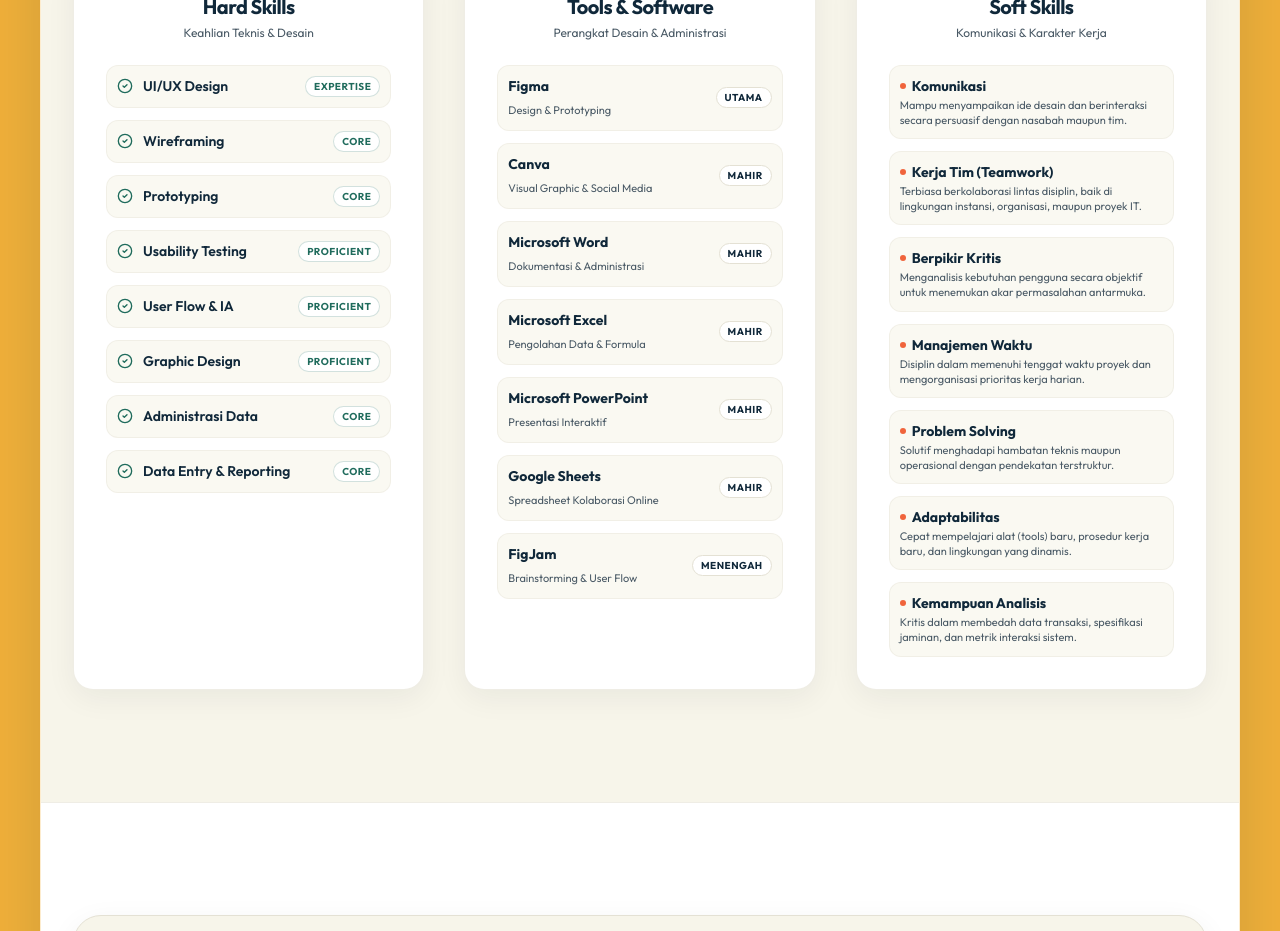
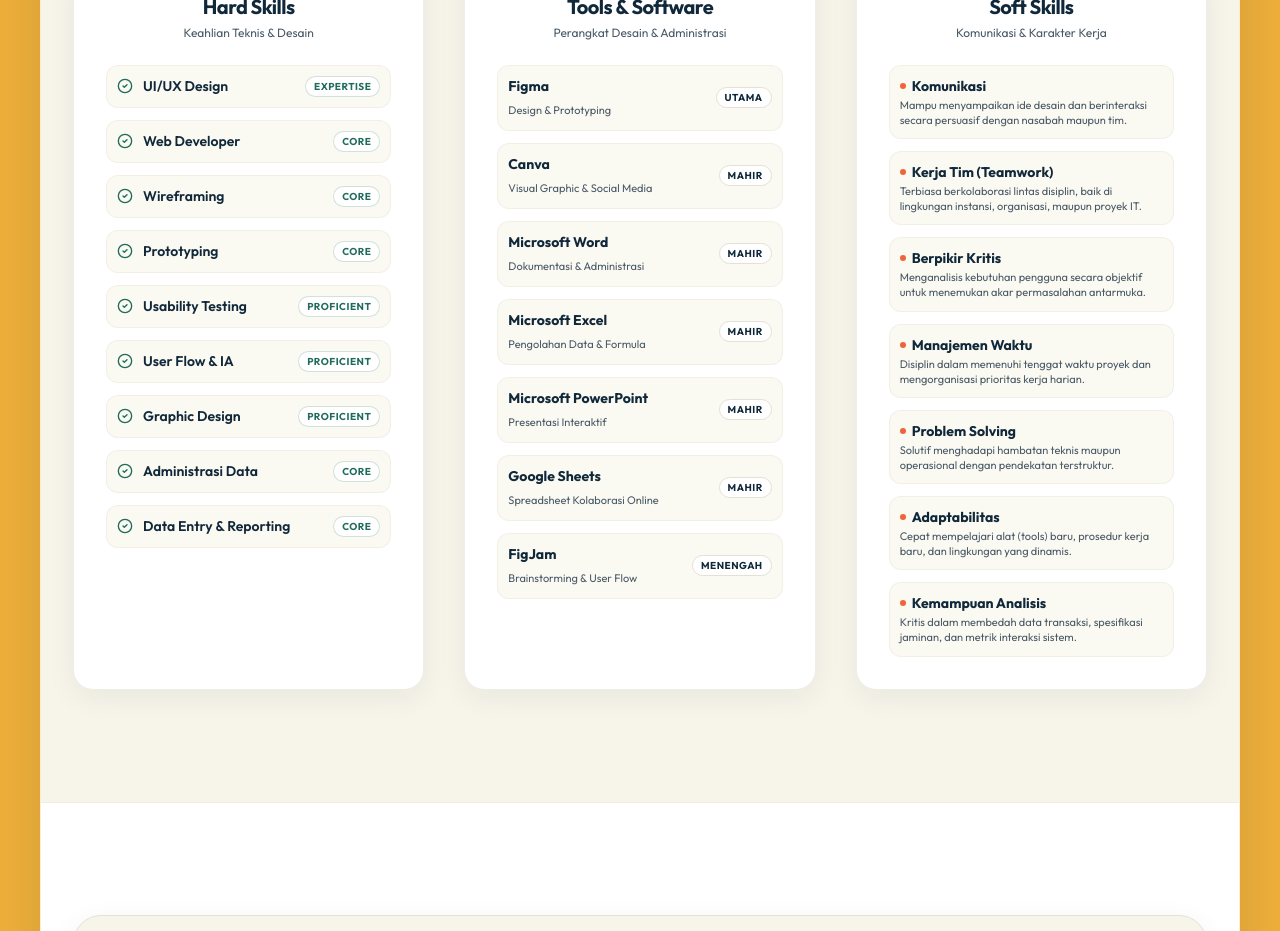
Before and after one commit to mhdtarmizi12/portofolio-mhdtarmizi, a React (Vite) app: page / in a window 1280 px wide. Shown: the part 4900-5831 px from the top of the page. Built offline with nearby package versions, Linux system fonts and the light colour scheme.

Commit message:
feat(skills): add Web Developer to hard skills

```diff
--- a/src/data/data.js
+++ b/src/data/data.js
@@ -214,6 +214,7 @@ export const projectsData = [
 export const skillsData = {
   hardSkills: [
     { name: "UI/UX Design", level: "Expertise", icon: "Layout" },
+    { name: "Web Developer", level: "Core", icon: "Code" },
     { name: "Wireframing", level: "Core", icon: "Compass" },
     { name: "Prototyping", level: "Core", icon: "Layers" },
     { name: "Usability Testing", level: "Proficient", icon: "CheckCircle" },
```
